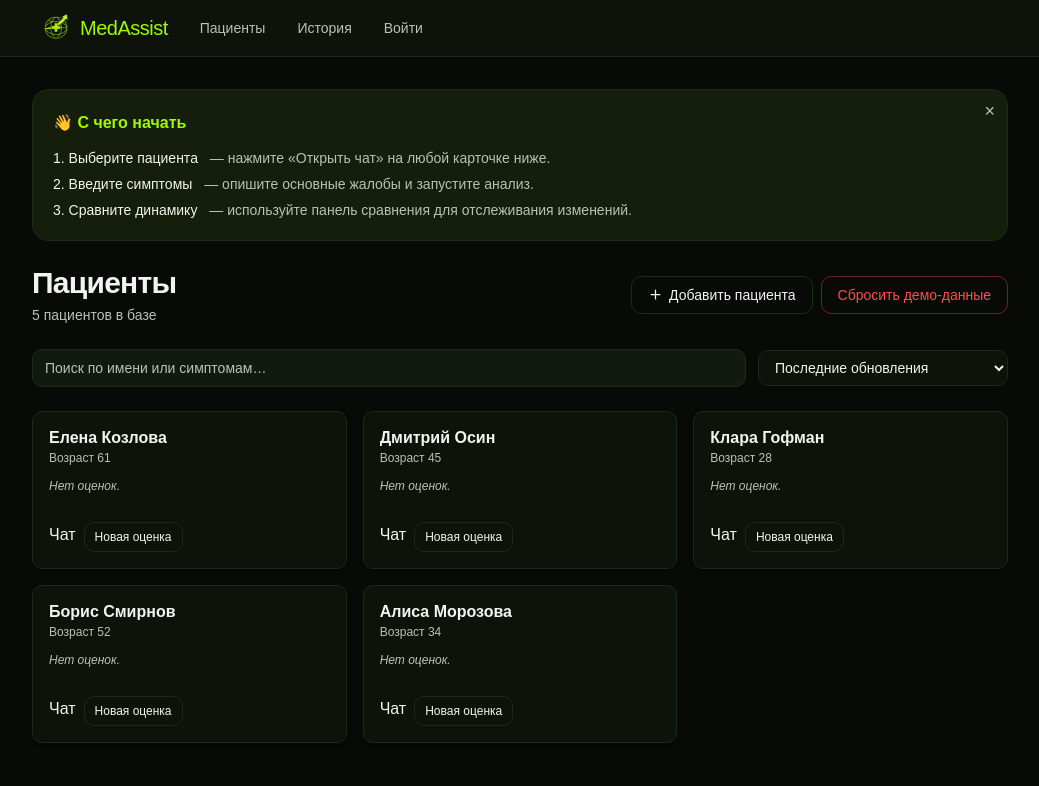
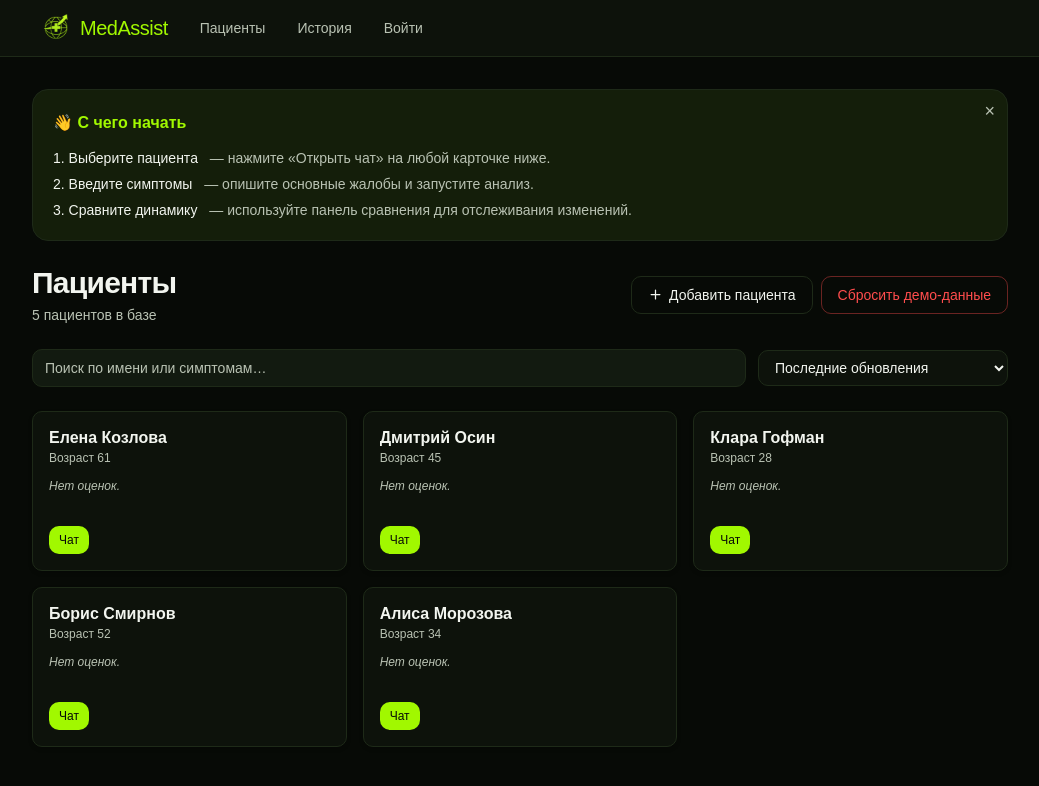
Before and after one commit to HaudiXO/DiagnoScope, a Next.js app in the folder frontend/: page / in a window 1280 px wide. Shown: the top 786 px of the page, without its empty margins (120-1159 px from the left). Built offline with nearby package versions, Linux system fonts and the light colour scheme.

Commit message:
feat(ui): make patient card clickable and remove redundant 'New Run' button

```diff
--- a/frontend/app/components/PatientCard.tsx
+++ b/frontend/app/components/PatientCard.tsx
@@ -29,8 +29,7 @@ function timeAgo(iso: string | undefined): string {
     }
 }
 
-// Template text pre-filled for "New assessment"
-const ASSESSMENT_TEMPLATE = 'Основные жалобы: ';
+
 
 export default function PatientCard({ patient, lastRun }: Props) {
     const topCode = lastRun?.parsedDiagnoses?.[0]?.icd10_code;
@@ -51,11 +50,11 @@ export default function PatientCard({ patient, lastRun }: Props) {
         'rounded-[var(--radius-md)] px-2.5 py-1.5 focus-ring whitespace-nowrap',
     ].join(' ');
 
-    const primaryActionCls = `${actionCls} bg-[var(--color-primary)] text-[#070A06] hover:bg-[var(--color-primary-hover)] hover:shadow-[0_0_12px_rgba(161,248,0,0.25)]`;
-    const secondaryActionCls = `${actionCls} border border-[var(--color-border)] bg-transparent text-[var(--color-fg)] hover:bg-[var(--color-primary-soft)]`;
+    const primaryActionCls = `${actionCls} bg-[var(--color-primary)] text-[#070A06] group-hover:bg-[var(--color-primary-hover)] group-hover:shadow-[0_0_12px_rgba(161,248,0,0.25)]`;
 
     return (
-        <Card className="flex flex-col gap-3 hover:shadow-[var(--shadow-md)] transition-shadow">
+        <Link href={`/patient/${patient.id}`} className="block group outline-none h-full">
+            <Card className="flex flex-col h-full gap-3 hover:shadow-[var(--shadow-md)] transition-all group-hover:border-[var(--color-primary-soft)] group-hover:bg-[var(--color-elevated)] group-focus-visible:ring-2 group-focus-visible:ring-[var(--color-primary)]">
                 {/* Header row: name + badges */}
                 <div className="flex items-start justify-between gap-2">
                     <div className="min-w-0">
@@ -88,21 +87,12 @@ export default function PatientCard({ patient, lastRun }: Props) {
                 </div>
 
                 {/* Quick actions */}
-            <div className="flex gap-2 flex-wrap">
-                <Link
-                    href={`/patient/${patient.id}`}
-                    aria-label={`Открыть чат для ${patient.name}`}
-                >
+                <div className="flex gap-2 flex-wrap mt-auto pt-1">
+                    <span className={primaryActionCls}>
                         Чат
-                </Link>
-                <Link
-                    href={`/patient/${patient.id}?new=1&template=${encodeURIComponent(ASSESSMENT_TEMPLATE)}`}
-                    aria-label={`Начать новую оценку для ${patient.name}`}
-                    className={secondaryActionCls}
-                >
-                    Новая оценка
-                </Link>
+                    </span>
                 </div>
             </Card>
+        </Link>
     );
 }
```
Lines whose indentation alone changed are shown as unchanged.
